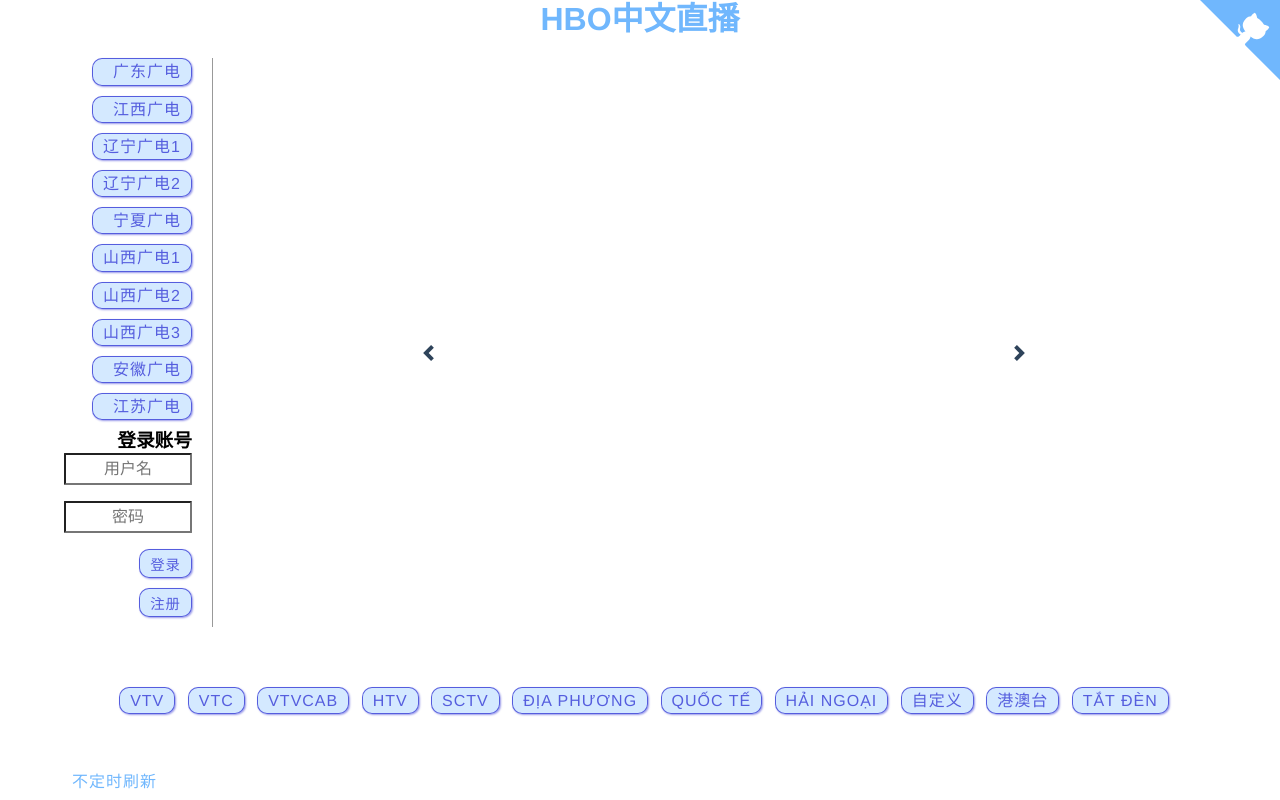
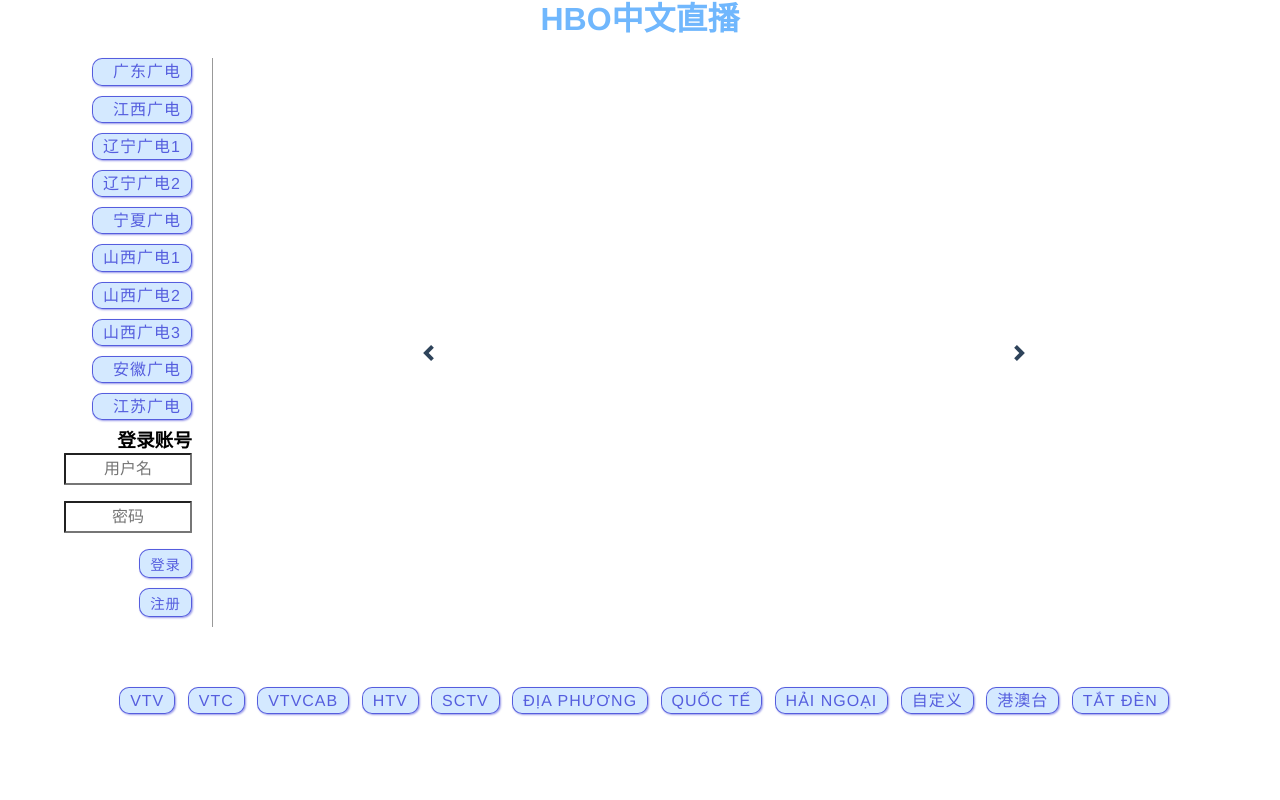
Before and after one commit to longhai/tv, a plain HTML site: page index.html in a window 1280 px wide. Drawn offline with Linux system fonts and the light colour scheme; no server answers.

Commit message:
Update index.html

```diff
--- a/index.html
+++ b/index.html
@@ -13,13 +13,7 @@
       <h1>
         <a href="/">HBO中文直播</a>
       </h1>
-      <a href="https://github.com/woniuzfb/iptv" target="_blank" class="github-corner">
-        <svg width="80" height="80" viewBox="0 0 250 250" aria-hidden="true">
-          <path d="M0,0 L115,115 L130,115 L142,142 L250,250 L250,0 Z"></path>
-          <path d="M128.3,109.0 C113.8,99.7 119.0,89.6 119.0,89.6 C122.0,82.7 120.5,78.6 120.5,78.6 C119.2,72.0 123.4,76.3 123.4,76.3 C127.3,80.9 125.5,87.3 125.5,87.3 C122.9,97.6 130.6,101.9 134.4,103.2" fill="currentColor" style="transform-origin: 130px 106px;" class="octo-arm"></path>
-          <path d="M115.0,115.0 C114.9,115.1 118.7,116.5 119.8,115.4 L133.7,101.6 C136.9,99.2 139.9,98.4 142.2,98.6 C133.8,88.0 127.5,74.4 143.8,58.0 C148.5,53.4 154.0,51.2 159.7,51.0 C160.3,49.4 163.2,43.6 171.4,40.1 C171.4,40.1 176.1,42.5 178.8,56.2 C183.1,58.6 187.2,61.8 190.9,65.4 C194.5,69.0 197.7,73.2 200.1,77.6 C213.8,80.2 216.3,84.9 216.3,84.9 C212.7,93.1 206.9,96.0 205.4,96.6 C205.1,102.4 203.0,107.8 198.3,112.5 C181.9,128.9 168.3,122.5 157.7,114.1 C157.9,116.9 156.7,120.9 152.7,124.9 L141.0,136.5 C139.8,137.7 141.6,141.9 141.8,141.8 Z" fill="currentColor" class="octo-body"></path>
-        </svg>
-      </a>
+
     </header>
     <div class="videoContainer"><div class="videoField"></div></div>
     <div class="sliderContainer">
@@ -92,7 +86,6 @@
       <button class="formToggle" type="button">注册</button>
     </aside>
     <footer>
-      <a href="mailto:jaykayplay19@gmail.com?subject=%E4%BB%98%E8%B4%B9%20VIP%20%E7%9B%B4%E6%92%AD%E6%BA%90&body=%E5%8A%A0%E5%BE%AE%20woniuzfb%20%E6%88%96%20tg%20%40woniuzfb" class="">不定时刷新</a>
     </footer>
     <script src="js/video.min.js"></script>
     <script src="js/videojs-contrib-quality-levels.min.js"></script>
```
